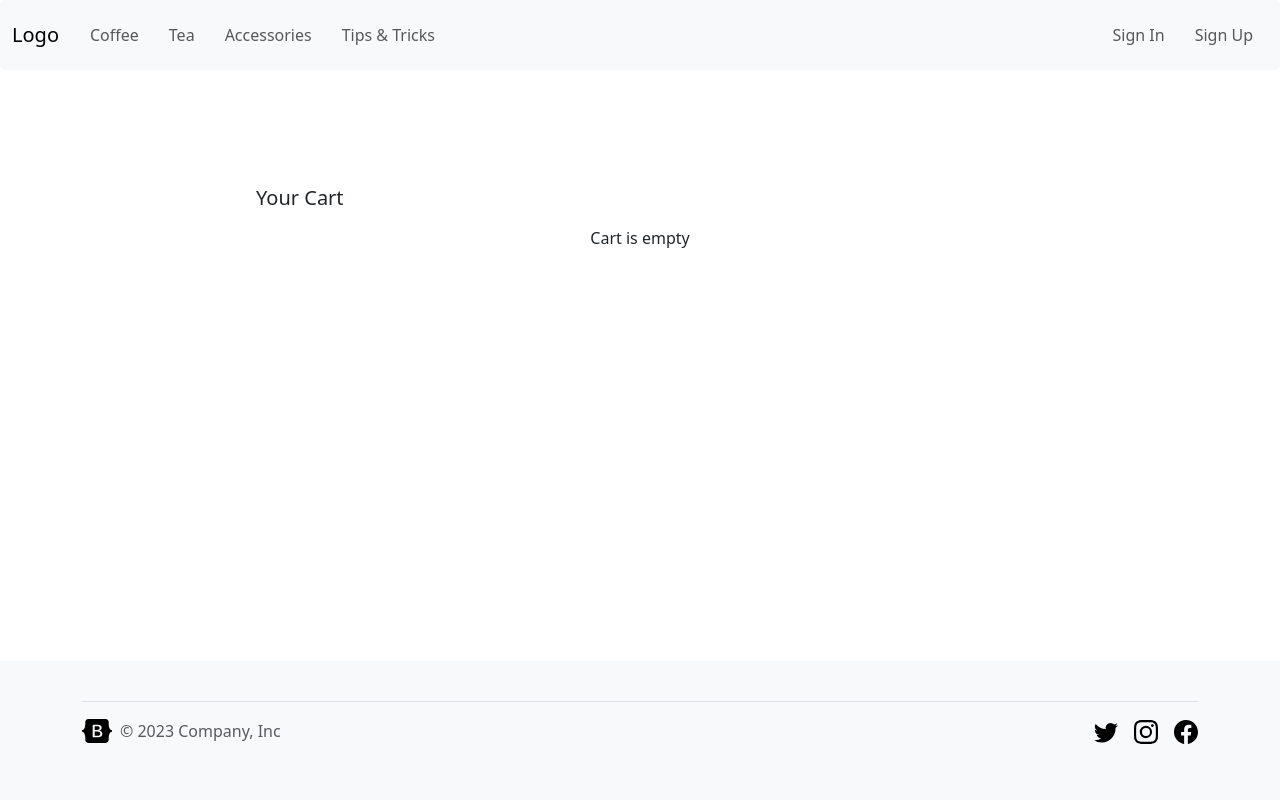
After one commit to xBob45/Coffee-Shop, a Flask app: page /cart/checkout in a window 1280 px wide. The commit adds this page. Run offline with Flask 3, Linux system fonts and the light colour scheme; some libraries are stand-ins or nearby versions.

Commit message:
Work on Checkout, Cart and FE.

```diff
--- a/src/controllers/cartController.py
+++ b/src/controllers/cartController.py
@@ -27,7 +27,15 @@ def delete_from_cart():
         validate_csrf(request.form.get('csrf_token'))
         product_id = request.form.get('product_id')
         product = db.session.query(Product).filter_by(id=product_id).first()
+        quantity = session['cart'].get(product_id)
         session['cart'].pop(product_id)
-        session['total'] -= product.price
+        session['total'] -= (product.price*quantity)
         session.modified = True
         return redirect(request.referrer)
+
+
+def checkout():
+    return render_template("public/checkout.html")
+
+def create_order():
+    pass
--- a/src/routes/cartRoute.py
+++ b/src/routes/cartRoute.py
@@ -1,6 +1,7 @@
-from src.controllers.cartController import add_to_cart, delete_from_cart
+from src.controllers.cartController import add_to_cart, delete_from_cart, checkout
 from flask import (Blueprint, flash, g, redirect, render_template, request, session, url_for)
 
 cart_blueprint = Blueprint('cart', __name__, url_prefix='/cart')
 cart_blueprint.route('/add', methods=['POST'])(add_to_cart)
 cart_blueprint.route('/delete', methods=['POST'])(delete_from_cart)
+cart_blueprint.route('/checkout')(checkout)
--- a/src/static/coffee.css
+++ b/src/static/coffee.css
@@ -27,10 +27,10 @@
     height: 100vh;
   }
 
-.bi {
+/* .bi {
     vertical-align: -.125em;
     fill: currentColor;
-  }
+  } */
 
 .nav-scroller {
     position: relative;
--- a/src/static/style.css
+++ b/src/static/style.css
@@ -25,12 +25,13 @@ border-color: #198754f2;
 #cart {
   margin-top: 7px;
   margin-right: 9px;
+  /* height: 39px */
 }
 
 #admin_button{
   margin-right: 10px;
   margin-left: -6px;
-  height: 39px
+  /* height: 39px  */
 }
 
 .card {
@@ -48,7 +49,7 @@ border-color: #198754f2;
 }
 
 .coffee-section .card-body a, .tea-section .card-body a {
-  margin-top: auto; /* Push the "Read" button to the bottom of the card */
+  margin-top: auto;
 }
 
 #toggler{
@@ -115,14 +116,14 @@ input:checked + .slider.round:before {
   margin-bottom: 200px !important;
 }
 .dropdown-cart .cart-item {
-  display: flex;
   justify-content: space-between;
   align-items: center;
   margin-bottom: 10px;
 }
 
 #dropdown-menu-cart.dropdown-menu[data-bs-popper] {
-  left: -100px !important
+  left: -130px !important;
+  min-width: 394px;
 }
 
 .dropdown-cart .item-details {
@@ -135,7 +136,7 @@ input:checked + .slider.round:before {
   margin-bottom: 5px;
 }
 
-.dropdown-cart .item-quantity {
+.dropdown-cart .item-quantity, .item-quantity {
   font-size: 14px;
   color: #888;
 }
@@ -151,7 +152,7 @@ input:checked + .slider.round:before {
   margin-left: 15px;
 }
 
-.dropdown-cart .checkout-btn {
+#checkout_button, #order_button {
   width: 50%;
   margin-top: 20px;
 }
@@ -169,3 +170,30 @@ input:checked + .slider.round:before {
   margin-right: 15px;
   margin-left: 15px;
 }
+
+.checkout-section{
+  width: 50rem;
+  height: 30rem;
+}
+
+.checkout-section .card-body {
+  flex-direction: column;
+  justify-content: space-between;
+}
+
+.checkout-section .card-body a {
+  margin-top: auto;
+}
+
+
+.card.checkout-section{
+  border: none;
+}
+
+.list-group-item{
+  border:none !important;
+}
+
+#list-group-item-total{
+  font-weight: bold !important;
+}
--- /dev/null
+++ b/src/templates/public/checkout.html
@@ -0,0 +1,52 @@
+{% extends "public/home.html" %}
+{% block title %}Checkout{% endblock %}
+{% block style %}
+<link rel="stylesheet" href="{{ url_for('static', filename='style.css') }}">
+{% endblock %}
+
+{% block content %}
+<div class="d-flex justify-content-center">
+    <div class="card checkout-section">
+        <div class="card-body">
+            <h5 class="card-title">Your Cart</h5>
+            <ul class="list-group">
+                {% if session['cart']|count > 0 %}
+                    {% for item_id, quantity in session['cart'].items() %}
+                        {% set product = get_product_by_id(item_id) %}
+                        {% if product %}
+                            <li class="list-group-item">
+                                <div class="row align-items-center">
+                                    <div class="col-auto">
+                                        <img src="{{ url_for('static', filename=product.image) }}" class="bd-placeholder-img card-img-top" width="50" height="50" role="img" aria-label="Product Image" preserveAspectRatio="xMidYMid slice" focusable="false">
+                                    </div>
+                                    <div class="col">
+                                        <span class="item-name">{{ product.name }}</span><br>
+                                        <span class="item-quantity">{{ quantity }}x</span>
+                                    </div>
+                                    <div class="col">
+                                        <span class="item-price">Price: ${{ product.price }}</span>
+                                    </div>
+                                    <div class="col-auto">
+                                        <form id="delete_from_cart-form" method="POST" action="{{ url_for('cart.delete_from_cart') }}">
+                                            <input type="hidden" name="csrf_token" value="{{ csrf_token() }}">
+                                            <input type="hidden" name="product_id" value="{{ product.id }}">
+                                            <button class="btn btn-link" type="submit"><i class="bi bi-x"></i></button>
+                                        </form>
+                                    </div>
+                                </div>
+                            </li>
+                        {% endif %}
+                    {% endfor %}
+                    <hr class="solid">
+                    <li class="list-group-item" id="list-group-item-total">Total: ${{ session['total']|round(2) }}</li>
+                    <div class="text-center">
+                        <a href="{{url_for('cart.checkout')}}" class="btn btn-outline-success" role="button" id="order_button">Order!</a>
+                    </div>
+                {% else %}
+                    <li class="list-group-item text-center">Cart is empty</li>
+                {% endif %}
+            </ul>
+        </div>
+    </div>
+</div>
+{% endblock %}
--- a/src/templates/public/home.html
+++ b/src/templates/public/home.html
@@ -19,29 +19,37 @@
                           {% set product = get_product_by_id(item_id) %}
                           {% if product %}
                               <li class="dropdown-item cart-item">
-                      <span class="item-details">
-                          <span class="item-name">{{ product.name }}</span>
+                                  <div class="row align-items-center">
+                                    <div class="col-auto">
+                                      <img src="{{ url_for('static', filename=product.image) }}" class="bd-placeholder-img card-img-top" width="50" height="50" role="img" aria-label="Product Image" preserveAspectRatio="xMidYMid slice" focusable="false">
+                                  </div>
+                                  <div class="col">
+                                      <span class="item-name">{{ product.name }}</span><br>
                                       <span class="item-quantity">{{ quantity }}x</span>
-                      </span>
+                                  </div>
+                                  <div class="col-auto">
                                       <span class="item-price">${{ product.price }}</span>
-                      <span class="item-cancel">
+                                  </div>
+                                  <div class="col-auto">
                                       <form id="delete_from_cart-form" method="POST" action="{{ url_for('cart.delete_from_cart') }}">
                                           <input type="hidden" name="csrf_token" value="{{ csrf_token() }}">
                                           <input type="hidden" name="product_id" value="{{ product.id }}">
                                           <button class="btn btn-link" type="submit"><i class="bi bi-x"></i></button>
                                       </form>
-                      </span>
+                                  </div>
+                              </div>
                               </li>
                           {% endif %}
                       {% endfor %}
                       <hr class="solid">
                       <li class="total">Total: ${{ session['total']|round(2) }}</li>
-                  <li class="text-center"></liclass><button class="btn btn-success checkout-btn">Checkout</button></li>
+                      <li class="text-center"></liclass><a href="{{url_for('cart.checkout')}}" class="btn btn-outline-success" role="button" id="checkout_button">Checkout</a>
                   {% else %}
                       <li class="text-center"><span class="item-empty">Cart is empty</span></li>
                   {% endif %}
               </ul>
           </div>
+
             <li class="nav-item dropdown">
                 <!-- StoredXSS-1 - START -->
                 <!-- Vulnerability -->
```
Lines whose indentation alone changed are shown as unchanged.
